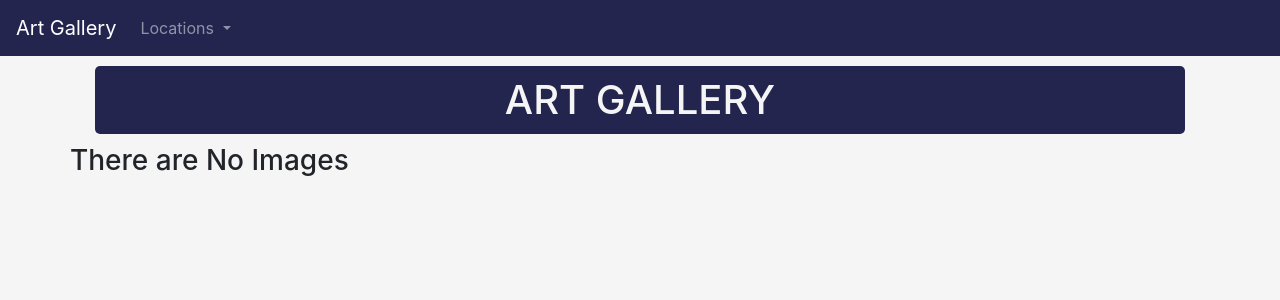
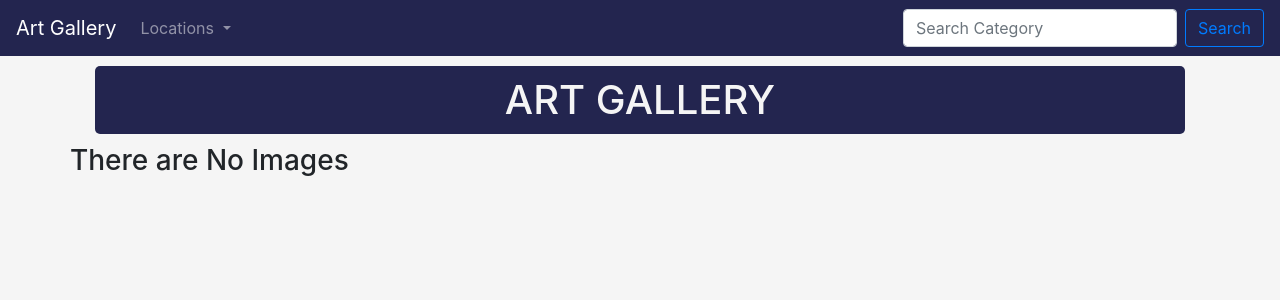
Before and after one commit to elkwal/Gallery-App, a Django app: template photos/templates/index.html in a window 1280 px wide. Shown: the top 300 px of the page. Run offline with Django 3.2, Linux system fonts and the light colour scheme; the template is opened without the code that fills it, so the values that code supplies are empty; some libraries are stand-ins or nearby versions.

Commit message:
Add a nav search

```diff
--- a/photos/templates/navbar.html
+++ b/photos/templates/navbar.html
@@ -26,6 +26,10 @@
           </div>
         </li>
       </ul>
+      <form class="form-inline my-2 my-lg-0" role="search" action="{% url 'search_category' %}">
+        <input class="form-control mr-sm-2" type="text" placeholder="Search Category" aria-label="Search" name='category'>
+        <button class="btn btn-outline-primary my-2 my-sm-0" type="submit">Search</button>
+      </form>
     </div>
   </nav>
 </body>
```
